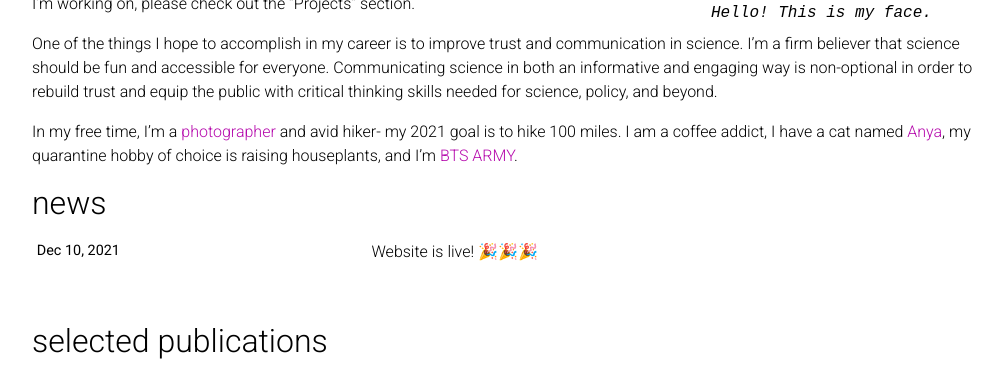
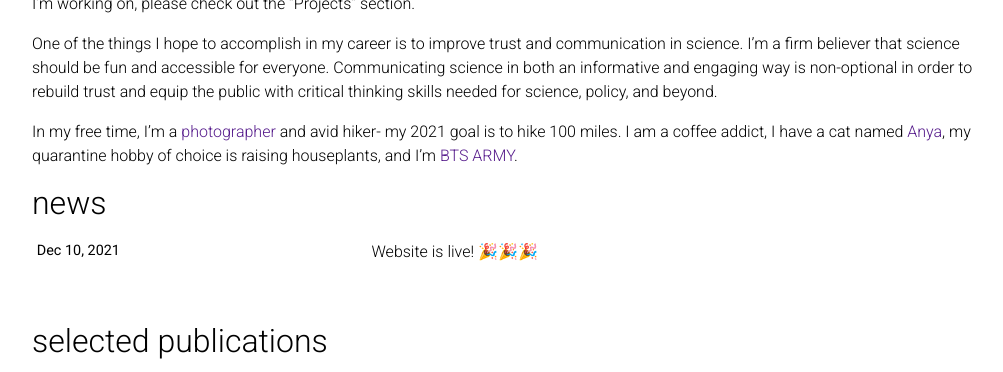
Before and after one commit to sunh20/samantha-sun, a Jekyll site: the page built from _pages/about.md, in a window 1280 px wide and 965 px high, cut to the strip 304-676 px from the top of the window. Shown: the whole strip, without its empty margins (123-1126 px from the left). Built offline with Jekyll 4.4.1, drawn with Linux system fonts in a browser that asks for light colours; nearby versions of some CDN libraries; comment, search, counter and statistics services are not loaded; a style sheet for code colours, icons or effects is not loaded.

Commit message:
about pg changes, social icon size, minor adjustments

```diff
--- a/_layouts/about.html
+++ b/_layouts/about.html
@@ -25,6 +25,7 @@
         <div class="address">
           {{ page.profile.address }}
         </div>
+        <p></p>
       {% endif %}
     </div>
     {% endif %}
--- a/_pages/about.md
+++ b/_pages/about.md
@@ -8,7 +8,7 @@
   align: right
   image: DSCF9996-2.jpg
   address: >
-    <i>Hello! This is my face.</i>
+    <i></i>
 
 news: true  # includes a list of news items
 selected_papers: true # includes a list of papers marked as "selected={true}"
--- a/_sass/_base.scss
+++ b/_sass/_base.scss
@@ -61,7 +61,7 @@
   .address {
     margin-bottom: 5px;
     margin-top: 5px;
-    font-family: monospace;
+    font-family: sans-serif;
     p {
       display: inline-block;
       margin: 0;
@@ -212,7 +212,7 @@
 .social {
   text-align: center;
   .contact-icons {
-    font-size: 4rem;
+    font-size: 2rem;
     a {
       i::before {
         color: var(--global-text-color);
--- a/_sass/_variables.scss
+++ b/_sass/_variables.scss
@@ -10,14 +10,14 @@
 $orange-color:        #F29105 !default;
 $blue-color:          #0076df !default;
 $blue-color-dark:     #00369f !default;
-$cyan-color:          #2698BA !default;
+$cyan-color:          #2698BA !default; // hyperlink - dark mode
 $light-cyan-color:    lighten($cyan-color, 25%);
 $green-color:         #00ab37 !default;
 $green-color-lime:    #B7D12A !default;
 $green-color-dark:    #009f06 !default;
 $green-color-light:   #ddffdd !default;
 $green-color-bright:  #11D68B !default;
-$purple-color:        #B509AC !default;
+$purple-color:        #551a8b !default; // bts purple - hyperlink, light mode
 $light-purple-color:  lighten($purple-color, 25%);
 $pink-color:          #f92080 !default;
 $pink-color-light:    #ffdddd !default;
```
